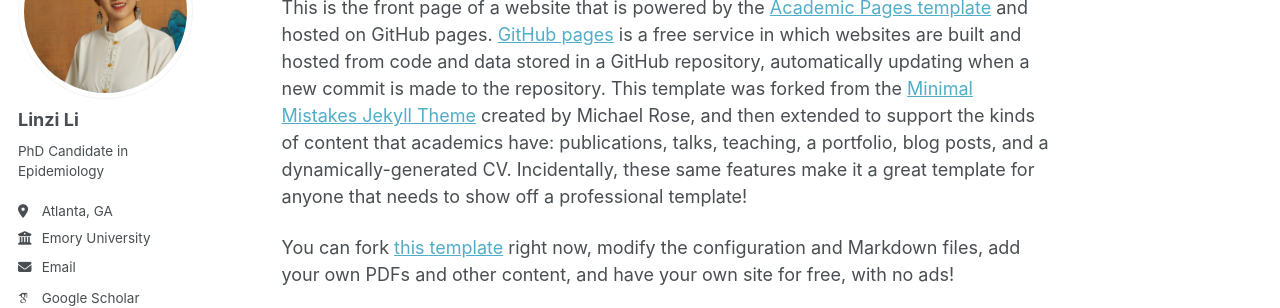
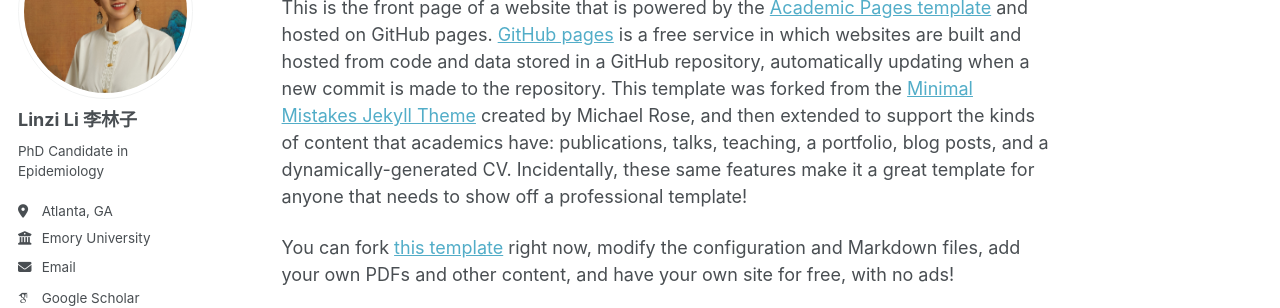
Before and after one commit to linzzzil/linzili.github.io, a Jekyll site: the page built from _pages/about.md, in a window 1280 px wide. Shown: the part 175-483 px from the top of the page. Built offline with Jekyll 4.4.1, drawn with Linux system fonts in a browser that asks for light colours; some web fonts are replaced; a script that is not in the unit is left out.

Commit message:
Update bio

```diff
--- a/_config.yml
+++ b/_config.yml
@@ -23,7 +23,7 @@ repository               : "linzzzil/linzili.github.io"
 author:
   # Biographic information
   avatar           : "profile.jpg"
-  name             : "Linzi Li"
+  name             : "Linzi Li\n李林子\n"
   pronouns         : # example: "she/her"
   bio              : "PhD Candidate in Epidemiology"
   location         : "Atlanta, GA"
@@ -46,7 +46,7 @@ author:
   bitbucket        : # Username - Update with your username on the site
   codepen          : # Username
   dribbble         : # Username
-  github           : "https://github.com/Linzzzil"
+  github           : "Linzzzil"
   kaggle           : # Username
   stackoverflow    : # User number or user number and name (i.e., use "1" or "1/jeff-atwood")
 
--- a/_includes/author-profile.html
+++ b/_includes/author-profile.html
@@ -39,7 +39,7 @@
 
       <!-- Font Awesome and Academicons icons / Academic websites -->
       {% if author.academia %}
-        <li><a href="{{ author.academia }}"><i class="ai ai-academia ai-fw icon-pad-right" aria-hidden="true"></i>Academia</a></li>
+        <li><a href="{{ author.academia }}"><i class="ai ai-academia ai-fw icon-pad-right" aria-hidden="true"></i>Emory Website</a></li>
       {% endif %}
       {% if author.arxiv %}
         <li><a href="{{ author.arxiv }}"><i class="ai ai-arxiv ai-fw icon-pad-right"></i>arXiv</a></li>
```
Also changed, not shown: README.md (+5 -0 lines).
